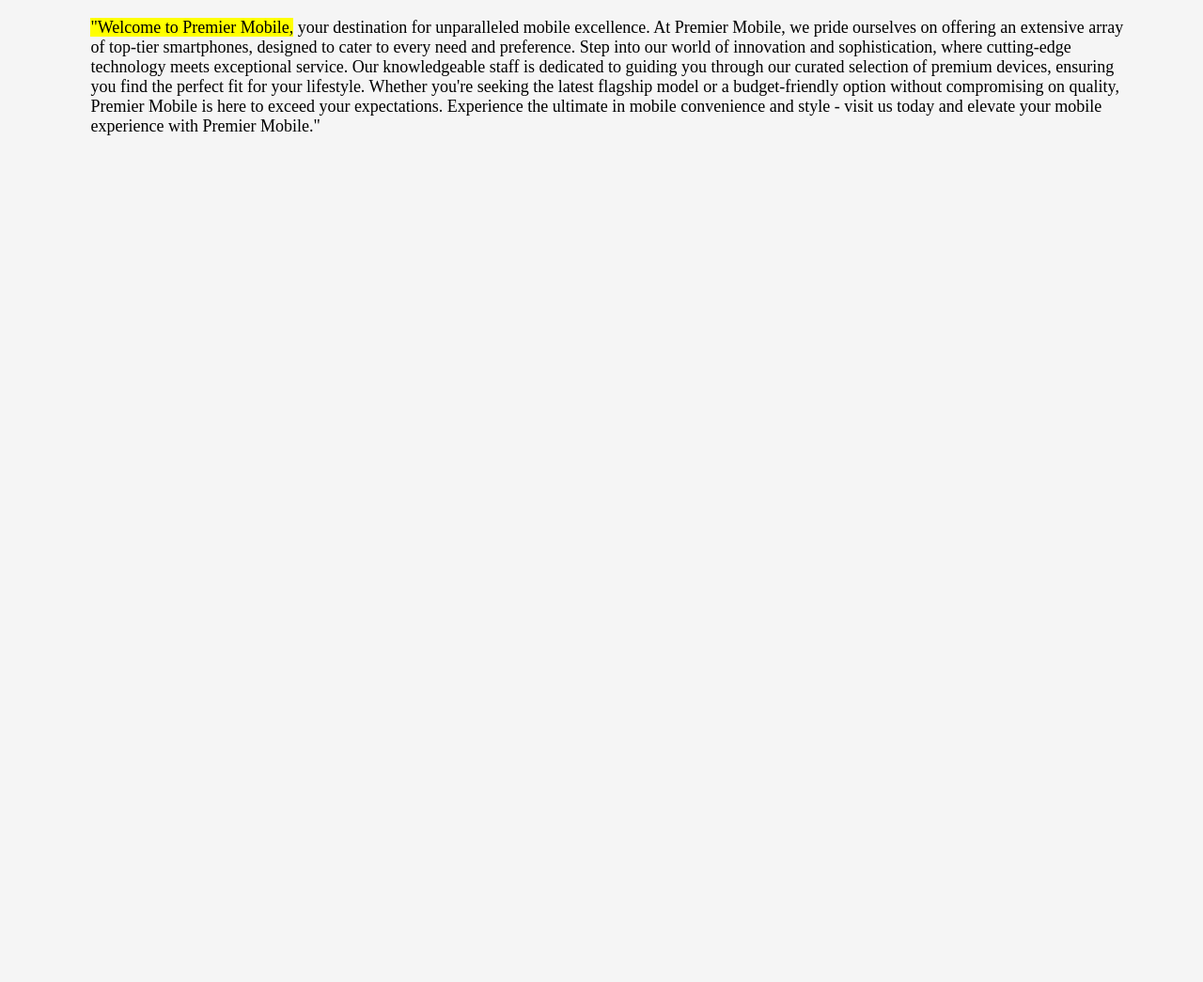
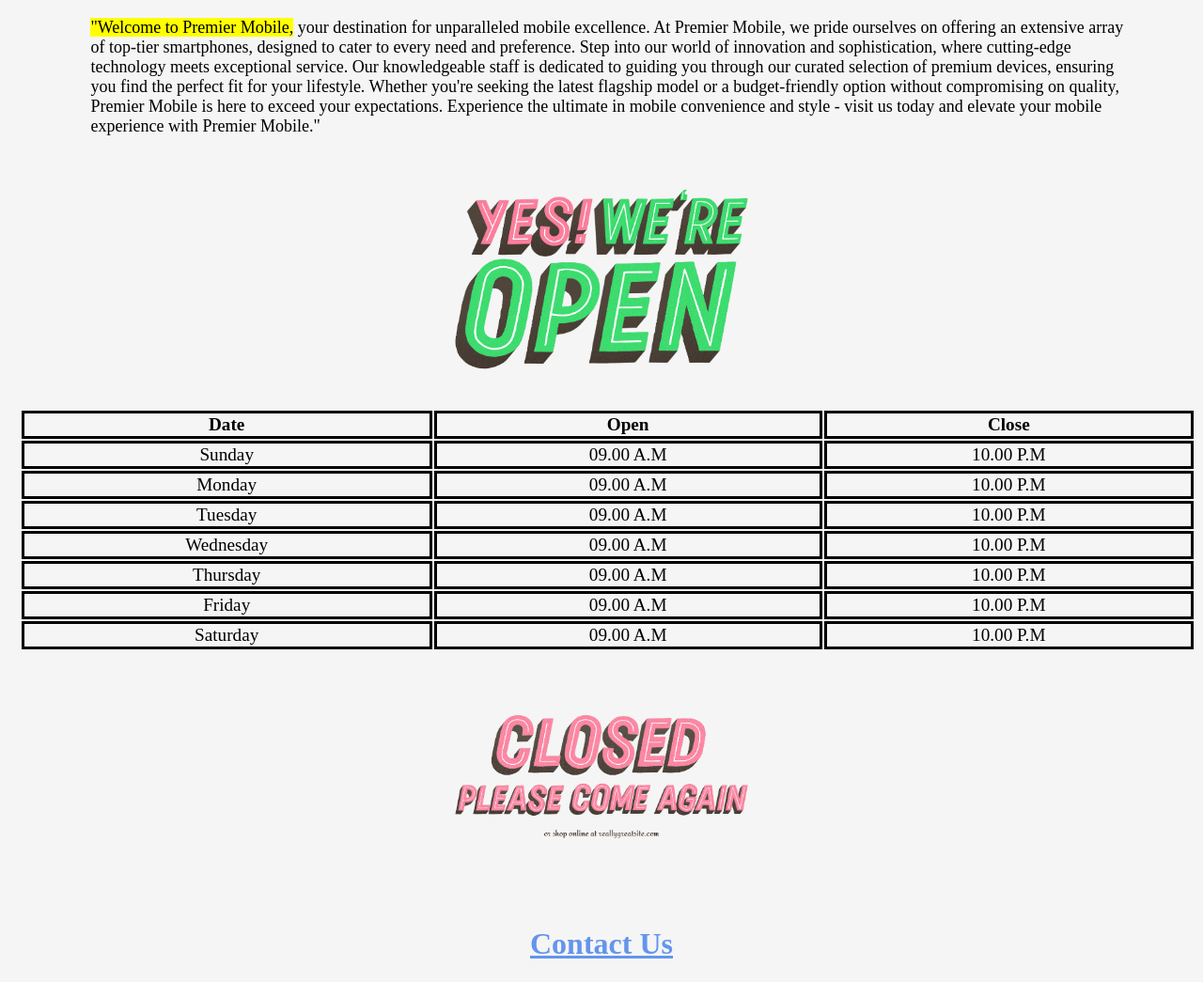
Before and after one commit to sandundil2002/Premier_Mobile, a plain HTML site: page index.html in a window 1280 px wide. Shown: the part 1538-2583 px from the top of the page at 94% size. Before the commit the page ends 1701 px from the top, so only its background shows below. Drawn offline with Linux system fonts and the light colour scheme.

Commit message:
time table added...

```diff
--- a/index.html
+++ b/index.html
@@ -63,7 +63,7 @@
         <a style="padding-left: 86%;" href=""><button>Buy now</button></a>
     </div> <br>
 
-    <h1 class="about-us"><u>About Us</u></h1>
+    <h1 class="title"><u>About Us</u></h1>
 
     <img class="logo" src="assets/premier logo.png">
 
@@ -80,6 +80,54 @@
         Premier Mobile is here to exceed your expectations. Experience the ultimate in mobile convenience and style - visit
         us
         today and elevate your mobile experience with Premier Mobile."</p>
+    <img class="open" src="assets/open.png">
+
+    <table class="table">
+        <tr>
+            <th>Date</th>
+            <th>Open</th>
+            <th>Close</th>
+        </tr>
+        <tr>
+            <td>Sunday</td>
+            <td>09.00 A.M</td>
+            <td>10.00 P.M</td>
+        </tr>
+        <tr>
+            <td>Monday</td>
+            <td>09.00 A.M</td>
+            <td>10.00 P.M</td>
+        </tr>
+        <tr>
+            <td>Tuesday</td>
+            <td>09.00 A.M</td>
+            <td>10.00 P.M</td>
+        </tr>
+        <tr>
+            <td>Wednesday</td>
+            <td>09.00 A.M</td>
+            <td>10.00 P.M</td>
+        </tr>
+        <tr>
+            <td>Thursday</td>
+            <td>09.00 A.M</td>
+            <td>10.00 P.M</td>
+        </tr>
+        <tr>
+            <td>Friday</td>
+            <td>09.00 A.M</td>
+            <td>10.00 P.M</td>
+        </tr>
+        <tr>
+            <td>Saturday</td>
+            <td>09.00 A.M</td>
+            <td>10.00 P.M</td>
+        </tr>
+    </table>
+
+    <img class="close" src="assets/close.png">
+
+    <h1 class="title"><u>Contact Us</u></h1>
 
 </body>
 </html>
--- a/style/style.css
+++ b/style/style.css
@@ -20,7 +20,7 @@
     font-weight: bold;
 }
 
-.about-us{
+.title{
     color:cornflowerblue;
     text-align: center;
     font-weight: bold;
@@ -37,3 +37,30 @@
     padding-right: 6%;
     font-size: large;
 }
+
+.open{
+    padding-left: 29%;
+}
+
+.table{
+    width: 100%;
+    padding-left: 1%;
+    font-size: larger;
+    text-align: center;
+    background-color:whitesmoke;
+}
+
+th,td{
+    border:3px solid black;
+}
+
+.open{
+    padding-left: 35%;
+    width: 30%;
+    display: inline;
+}
+
+.close{
+    width: 30%;
+    padding-left: 35%;
+}
```
Also changed, not shown: assets/close.png (added), assets/open.png (added).
